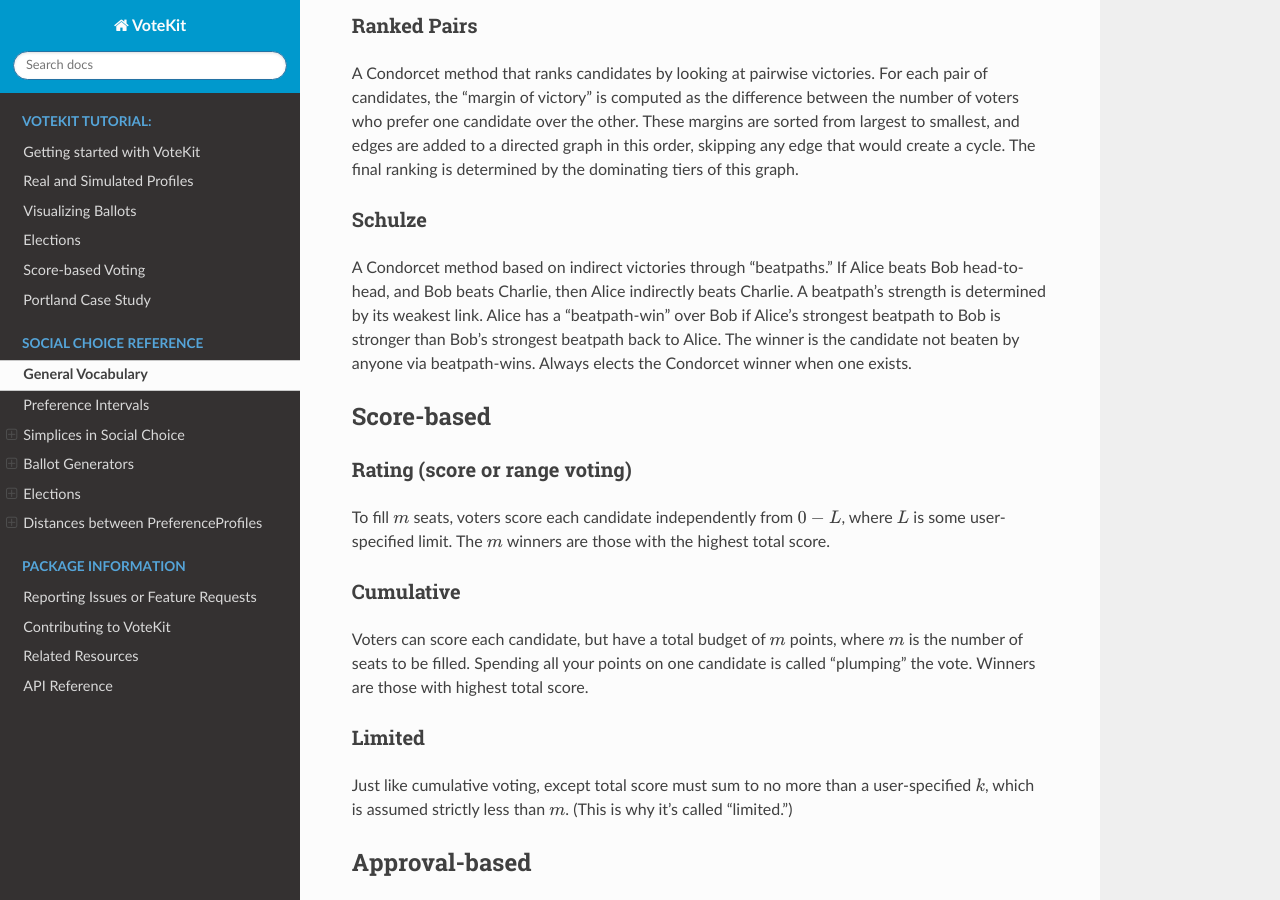
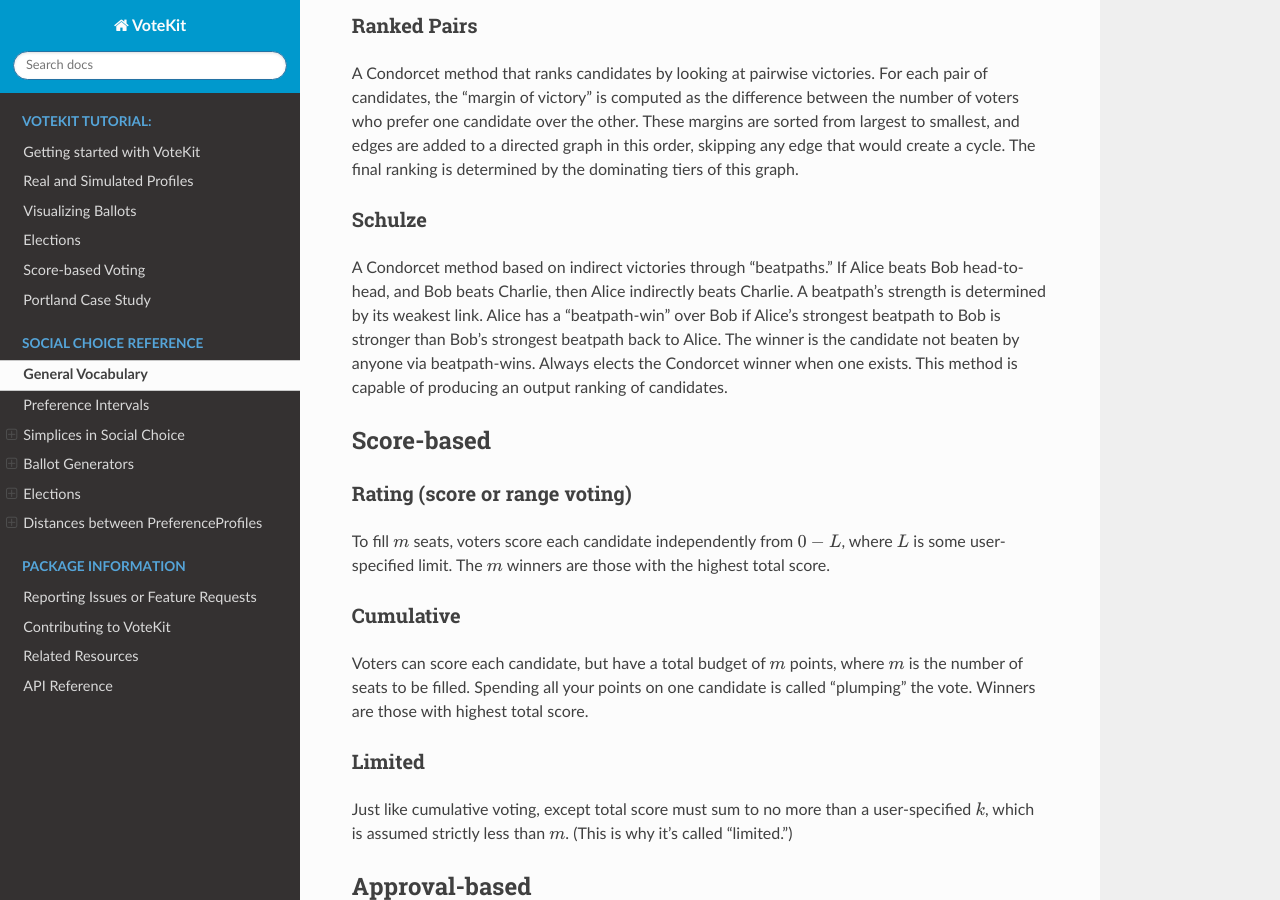
Before and after one commit to mggg/VoteKit, a Sphinx documentation site: the page built from docs/social_choice_docs/scr.rst, in a window 1280 px wide and 900 px high, scrolled down 10534 px. Built offline with Sphinx 7.4.7 and the Read the Docs theme 3.1.0, drawn with Linux system fonts in a browser that asks for light colours.

Commit message:
Update docs/social_choice_docs/scr.rst
Co-authored-by: Chris Donnay <christopherdonnay@gmail.com>

```diff
--- a/docs/social_choice_docs/scr.rst
+++ b/docs/social_choice_docs/scr.rst
@@ -511,7 +511,7 @@ head-to-head, and Bob beats Charlie, then Alice indirectly beats Charlie. A beat
 strength is determined by its weakest link. Alice has a "beatpath-win" over Bob if Alice's
 strongest beatpath to Bob is stronger than Bob's strongest beatpath back to Alice. The winner
 is the candidate not beaten by anyone via beatpath-wins. Always elects the Condorcet winner
-when one exists.
+when one exists. This method is capable of producing an output ranking of candidates.
 
 
 Score-based
```
